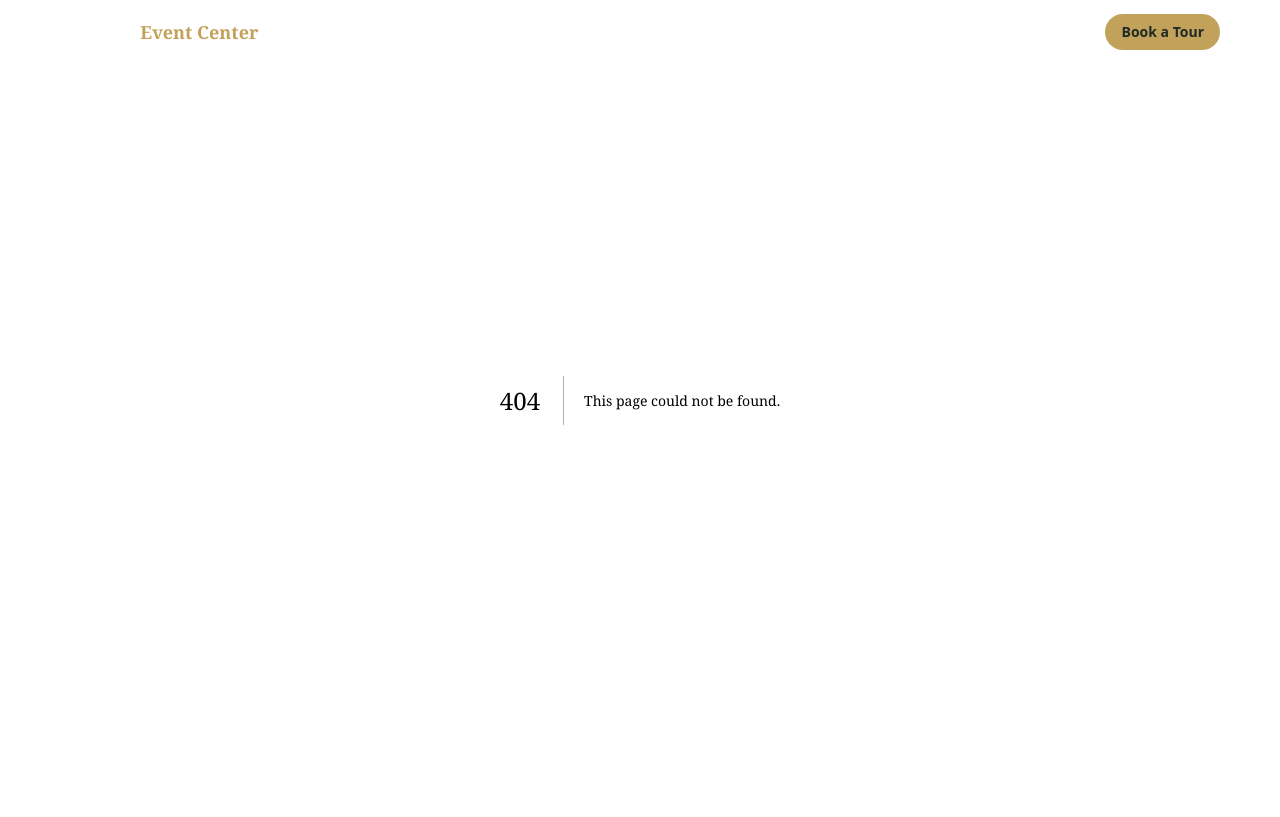
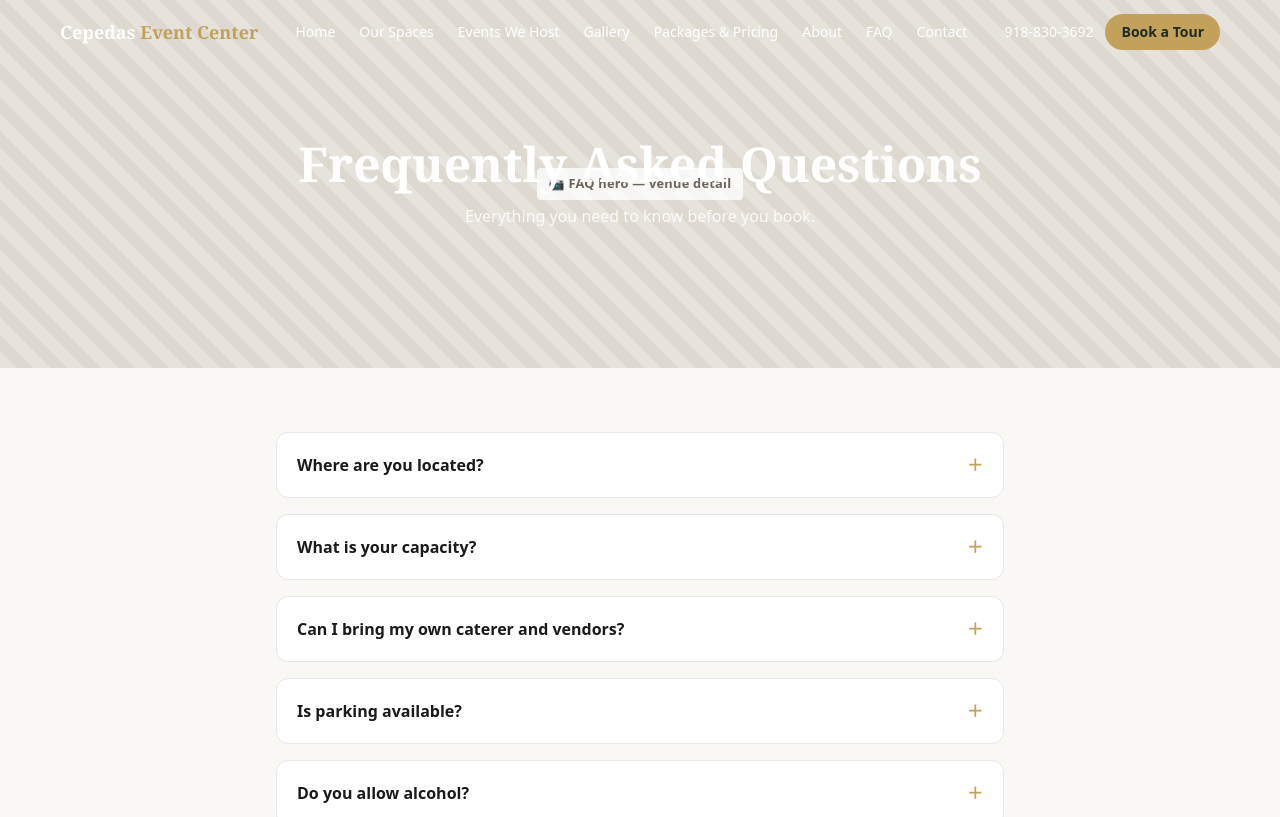
Before and after one commit to gonzalezcap/cepedas-event-center, a Next.js app: page /faq in a window 1280 px wide. Before the commit this address had no page. Shown: the top 817 px of the page. Built offline with nearby package versions, Linux system fonts and the light colour scheme.

Commit message:
Add FAQ page with FAQPage schema

```diff
--- /dev/null
+++ b/app/faq/page.tsx
@@ -0,0 +1,44 @@
+import PageHero from "@/components/PageHero";
+
+export const metadata = {
+  title: "FAQ | Cepedas Event Center Tulsa",
+  description: "Frequently asked questions about renting Cepedas Event Center in Tulsa, OK — capacity, catering, parking, alcohol policy, deposits and more.",
+};
+
+const FAQS = [
+  { q: "Where are you located?", a: "We're at 1444 S 193rd E Ave, Tulsa, OK [CONFIRM ZIP], serving the greater Tulsa metro." },
+  { q: "What is your capacity?", a: "Capacity details are coming soon (seated and standing). Contact us for current numbers." },
+  { q: "Can I bring my own caterer and vendors?", a: "[Placeholder policy — per blueprint.] We aim to be flexible with outside vendors." },
+  { q: "Is parking available?", a: "[Placeholder — parking details per blueprint.]" },
+  { q: "Do you allow alcohol?", a: "[Placeholder alcohol/bartending policy — per blueprint.]" },
+  { q: "How do I reserve a date?", a: "Book a tour through our inquiry form or call 918-830-3692. A deposit secures your date." },
+];
+
+const faqSchema = {
+  "@context": "https://schema.org",
+  "@type": "FAQPage",
+  mainEntity: FAQS.map((f) => ({
+    "@type": "Question",
+    name: f.q,
+    acceptedAnswer: { "@type": "Answer", text: f.a },
+  })),
+};
+
+export default function FAQPage() {
+  return (
+    <>
+      <script type="application/ld+json" dangerouslySetInnerHTML={{ __html: JSON.stringify(faqSchema) }} />
+      <PageHero title="Frequently Asked Questions" subtitle="Everything you need to know before you book." photo="FAQ hero — venue detail" />
+      <section className="max-w-3xl mx-auto px-5 py-16 space-y-4">
+        {FAQS.map((f) => (
+          <details key={f.q} className="bg-white border rounded-xl p-5 group">
+            <summary className="font-semibold cursor-pointer list-none flex justify-between items-center">
+              {f.q}<span className="text-accent group-open:rotate-45 transition">＋</span>
+            </summary>
+            <p className="text-ink/70 mt-3 text-sm">{f.a}</p>
+          </details>
+        ))}
+      </section>
+    </>
+  );
+}
```
